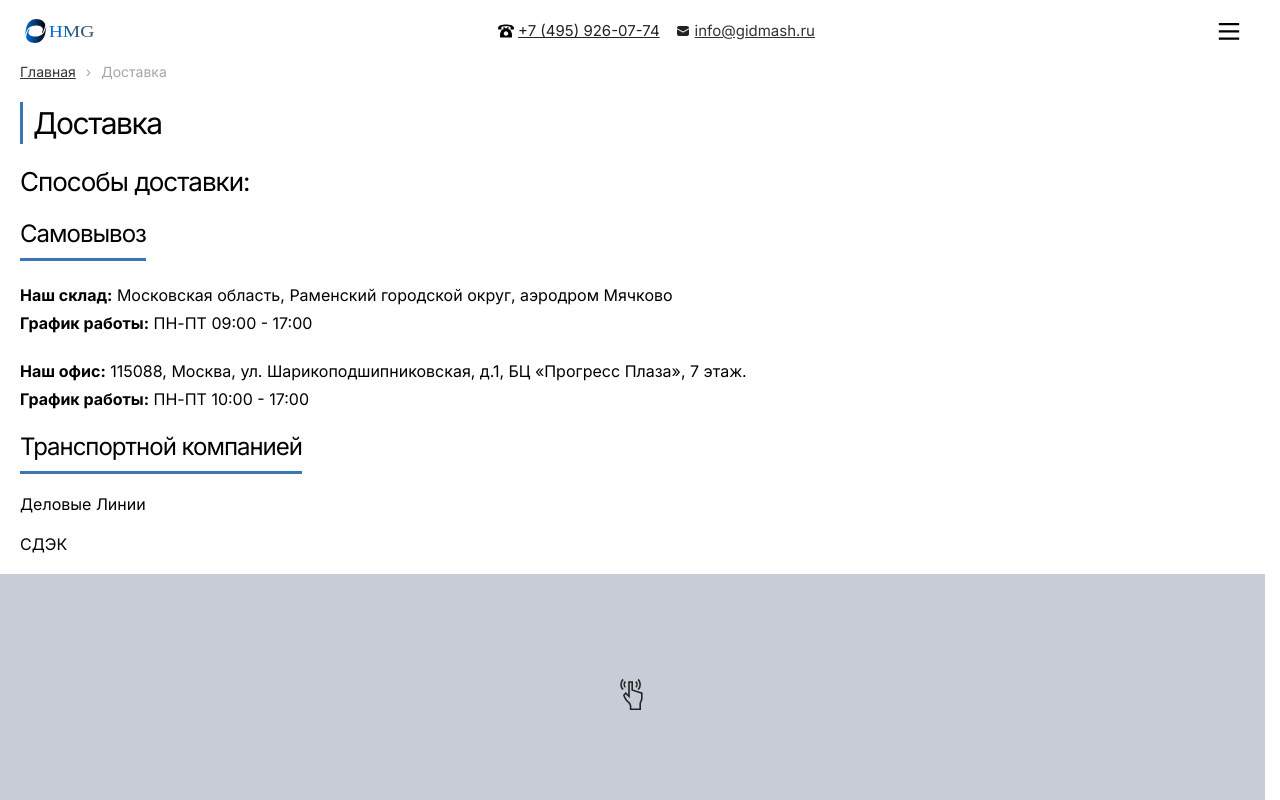
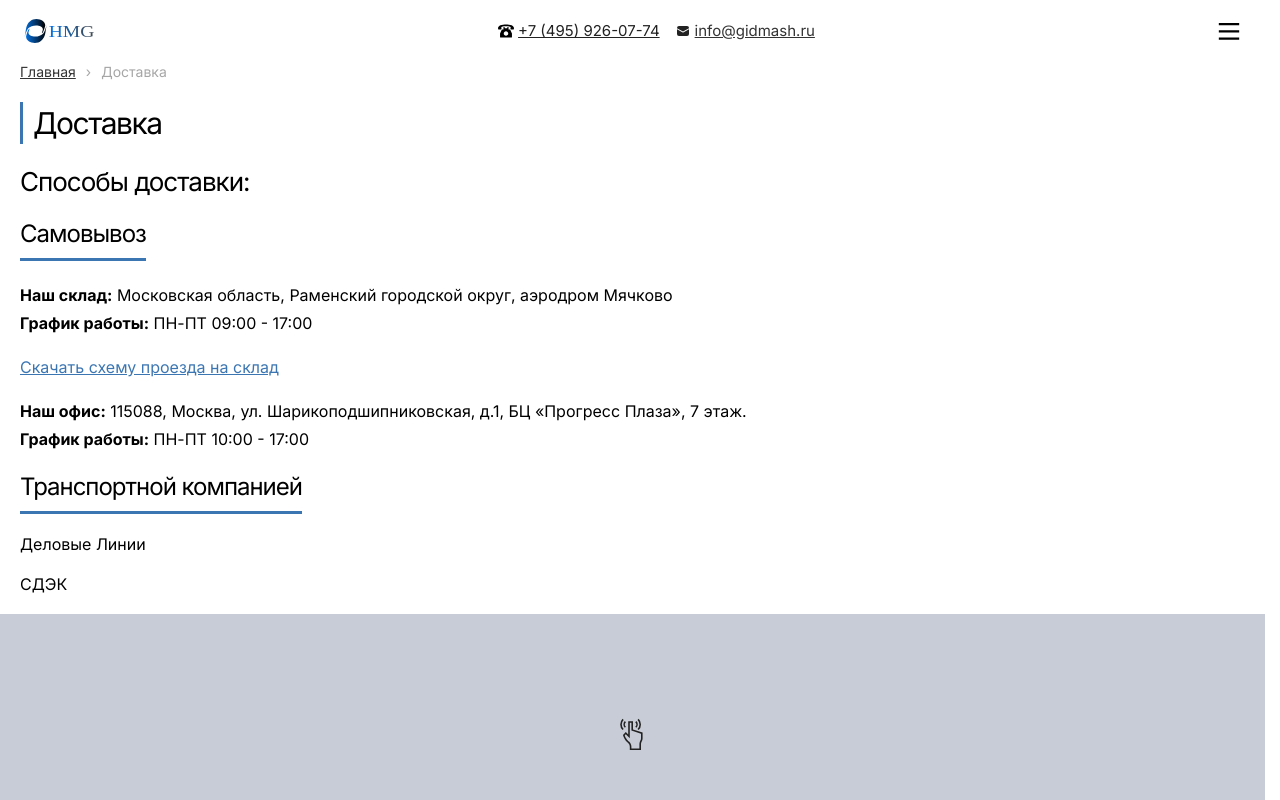
Before and after one commit to ArtemMazin/ViVa, a Next.js app: page /delivery in a window 1280 px wide. Shown: the top 800 px of the page. Built offline with nearby package versions, Linux system fonts and the light colour scheme.

Commit message:
fix: исправить поиск по Enter. добавить схему проезда.

```diff
--- a/app/delivery/delivery.module.css
+++ b/app/delivery/delivery.module.css
@@ -4,6 +4,12 @@
 
 .places {
   list-style-type: none;
+}
+
+.downloadLink {
+  display: block;
+  margin-bottom: 20px;
+  color: var(--color-bg-blue);
 }
 
 .companies {
--- a/app/delivery/page.jsx
+++ b/app/delivery/page.jsx
@@ -32,6 +32,12 @@ export default function Delivery() {
             <strong>Наш склад:</strong> Московская область, Раменский городской округ, аэродром Мячково <br />
             <strong>График работы:</strong> ПН-ПТ 09:00 - 17:00
           </Ptag>
+          <a
+            href={'/download/sklad.doc'}
+            download={true}
+            className={styles.downloadLink}>
+            Скачать схему проезда на склад
+          </a>
         </li>
         <li>
           <Ptag tag='p'>
--- a/components/Card/Card.module.css
+++ b/components/Card/Card.module.css
@@ -35,6 +35,7 @@
   padding: 10px;
   color: var(--color-main);
 }
+
 .description {
   text-align: center;
   transition: var(--transition);
--- a/components/Search/Search.jsx
+++ b/components/Search/Search.jsx
@@ -20,6 +20,12 @@ const Search = ({ callback }) => {
     [searchParams]
   );
 
+  const handleKeyDown = (e) => {
+    if (e.key === 'Enter') {
+      goToSearch();
+    }
+  };
+
   const goToSearch = () => {
     router.push('/search' + '?' + createQueryString('filter', search));
     setSearch('');
@@ -34,6 +40,7 @@ const Search = ({ callback }) => {
         className={styles.input}
         value={search}
         onChange={(e) => setSearch(e.target.value)}
+        onKeyDown={handleKeyDown}
       />
       <button
         className={styles.button}
--- a/components/header/hide-menu/hideMenu.module.css
+++ b/components/header/hide-menu/hideMenu.module.css
@@ -27,12 +27,12 @@
 }
 
 .head {
+  display: flex;
+  width: 100%;
+  align-items: center;
   padding: 0 50px 0 0;
   margin: 0 0 70px;
-  display: flex;
   gap: 20px;
-  align-items: center;
-  width: 100%;
 }
 
 .logo {
```
Also changed, not shown: 1 other file (tests, documents, lock files or other folders).
